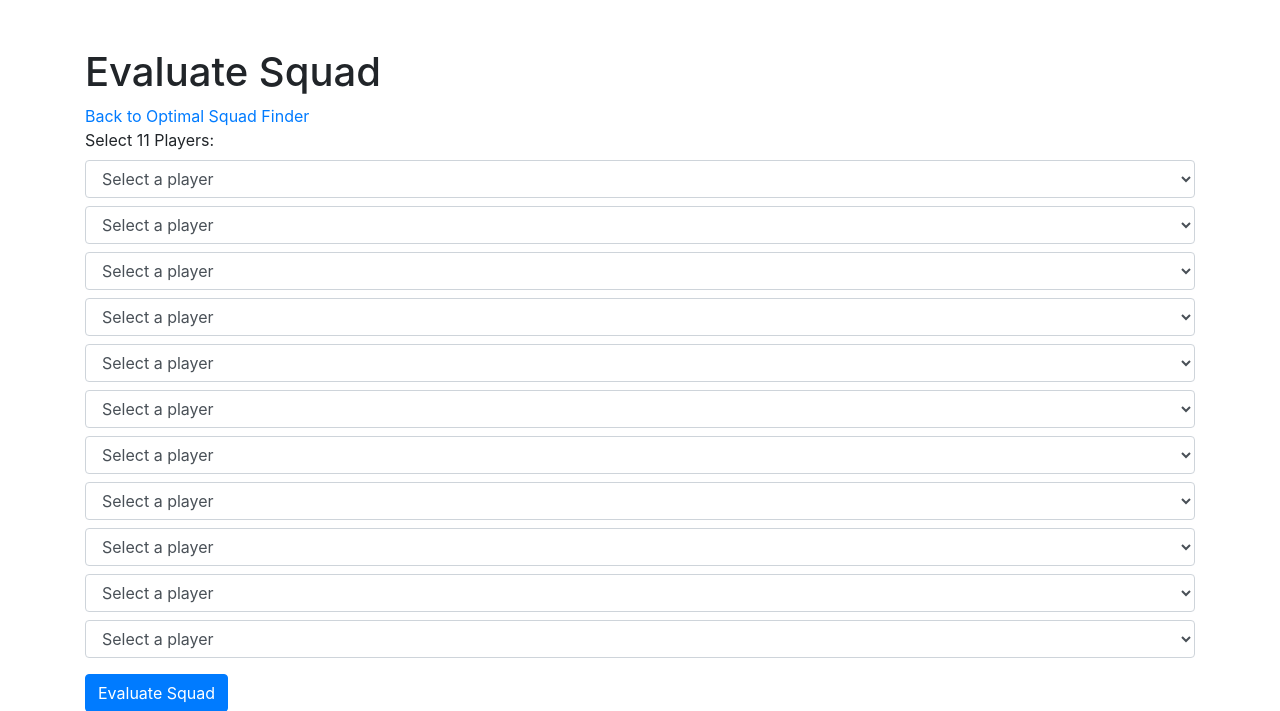
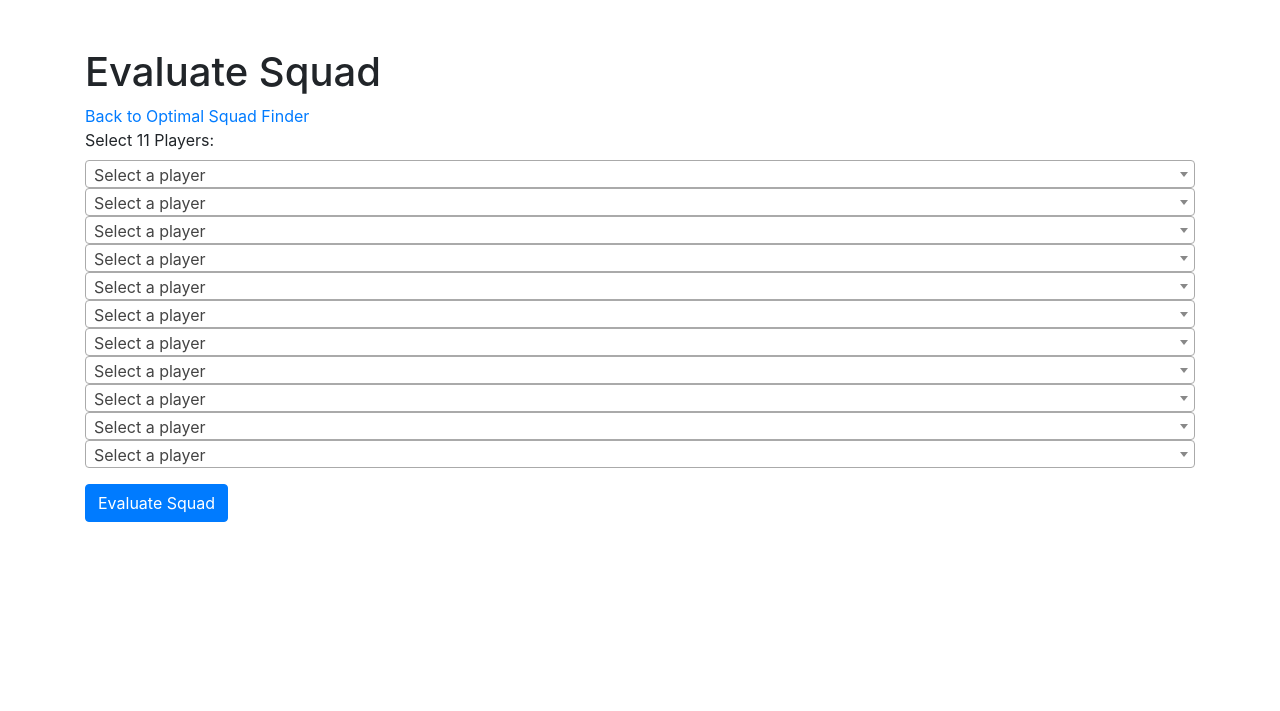
Before and after one commit to Venn1998/Optimal_Squad, a Flask app: template templates/eval.html in a window 1280 px wide. Shown: the top 711 px of the page. Run offline with Flask 3, Linux system fonts and the light colour scheme; the template is opened without the code that fills it: most values are stand-ins (such as "Sample title", 1, 10 or a date in 2020); some libraries are stand-ins or nearby versions.

Commit message:
fix eval squad

```diff
--- a/app.py
+++ b/app.py
@@ -47,10 +47,6 @@ def run_ilp_route():
     except ValueError as e:
         return jsonify({"error": str(e)}), 400
 
-
-if __name__ == '__main__':
-    app.run(debug=True)
-
 def evaluate_squad_from_names(squad_names):
     data = read_data()
     squad_players = []
@@ -76,11 +72,15 @@ def evaluate_squad_from_names(squad_names):
 
 @app.route('/run_eval', methods=['POST'])
 def run_eval_route():
-    player_names = [request.form.get(f'player_{i}') for i in range(11)]
-    squad_names = [name for name in player_names if name]
+    data = request.get_json()
+    squad_names = data.get('players', [])
 
     if len(squad_names) != 11:
         return jsonify({"error": "Please select exactly 11 players."}), 400
 
     evaluation = evaluate_squad_from_names(squad_names)
     return jsonify(evaluation)
+
+
+if __name__ == '__main__':
+    app.run(debug=True)
--- a/templates/eval.html
+++ b/templates/eval.html
@@ -5,6 +5,7 @@
     <meta name="viewport" content="width=device-width, initial-scale=1.0">
     <title>Evaluate Squad</title>
     <link rel="stylesheet" href="https://stackpath.bootstrapcdn.com/bootstrap/4.5.2/css/bootstrap.min.css">
+    <link href="https://cdn.jsdelivr.net/npm/select2@4.1.0-rc.0/dist/css/select2.min.css" rel="stylesheet" />
 </head>
 <body>
     <div class="container">
@@ -36,6 +37,8 @@
         </div>
     </div>
 
+    <script src="https://code.jquery.com/jquery-3.5.1.min.js"></script>
+    <script src="https://cdn.jsdelivr.net/npm/select2@4.1.0-rc.0/dist/js/select2.min.js"></script>
     <script>
         const players = {{ players | tojson }};
         const playerSelectors = document.getElementById('player-selectors');
@@ -53,18 +56,52 @@
             players.forEach(player => {
                 const option = document.createElement('option');
                 option.value = player.name;
-                option.textContent = player.name;
+                option.textContent = `${player.name} (${player.fmv_exp})`;
                 select.appendChild(option);
             });
             playerSelectors.appendChild(select);
         }
 
-        document.getElementById('eval-form').addEventListener('submit', function(event) {
+        $(document).ready(function() {
+            const roleColors = {
+                'P': 'yellow',
+                'D': 'lightgreen',
+                'C': 'lightblue',
+                'A': 'lightcoral'
+            };
+
+            function formatPlayer (player) {
+                if (!player.id) {
+                    return player.text;
+                }
+                var $player = $(
+                    '<span>' + player.text + '</span>'
+                );
+                var playerData = players.find(p => p.name === player.id);
+                if (playerData) {
+                    $player.css('background-color', roleColors[playerData.role]);
+                }
+                return $player;
+            };
+
+            $('select').select2({
+                templateResult: formatPlayer,
+                templateSelection: formatPlayer
+            });
+
+            $('#eval-form').on('submit', function(event) {
                 event.preventDefault();
-            const formData = new FormData(this);
+                const selectedPlayers = $('select').map(function() {
+                    return $(this).val();
+                }).get();
+                const payload = { players: selectedPlayers };
+
                 fetch('/run_eval', {
                     method: 'POST',
-                body: formData
+                    headers: {
+                        'Content-Type': 'application/json'
+                    },
+                    body: JSON.stringify(payload)
                 })
                 .then(response => response.json())
                 .then(data => {
@@ -96,6 +133,7 @@
                     document.getElementById('results').style.display = 'block';
                 });
             });
+        });
     </script>
 </body>
 </html>
```
Lines whose indentation alone changed are shown as unchanged.
